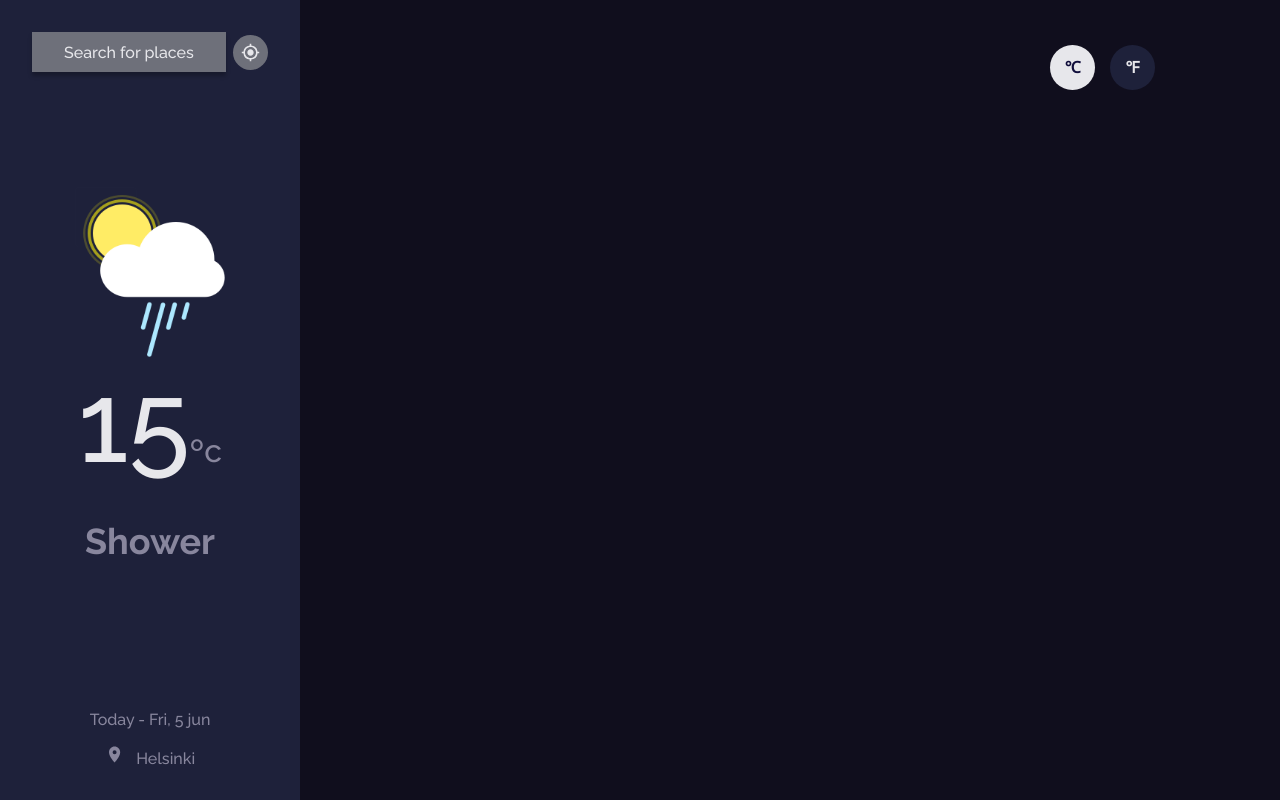
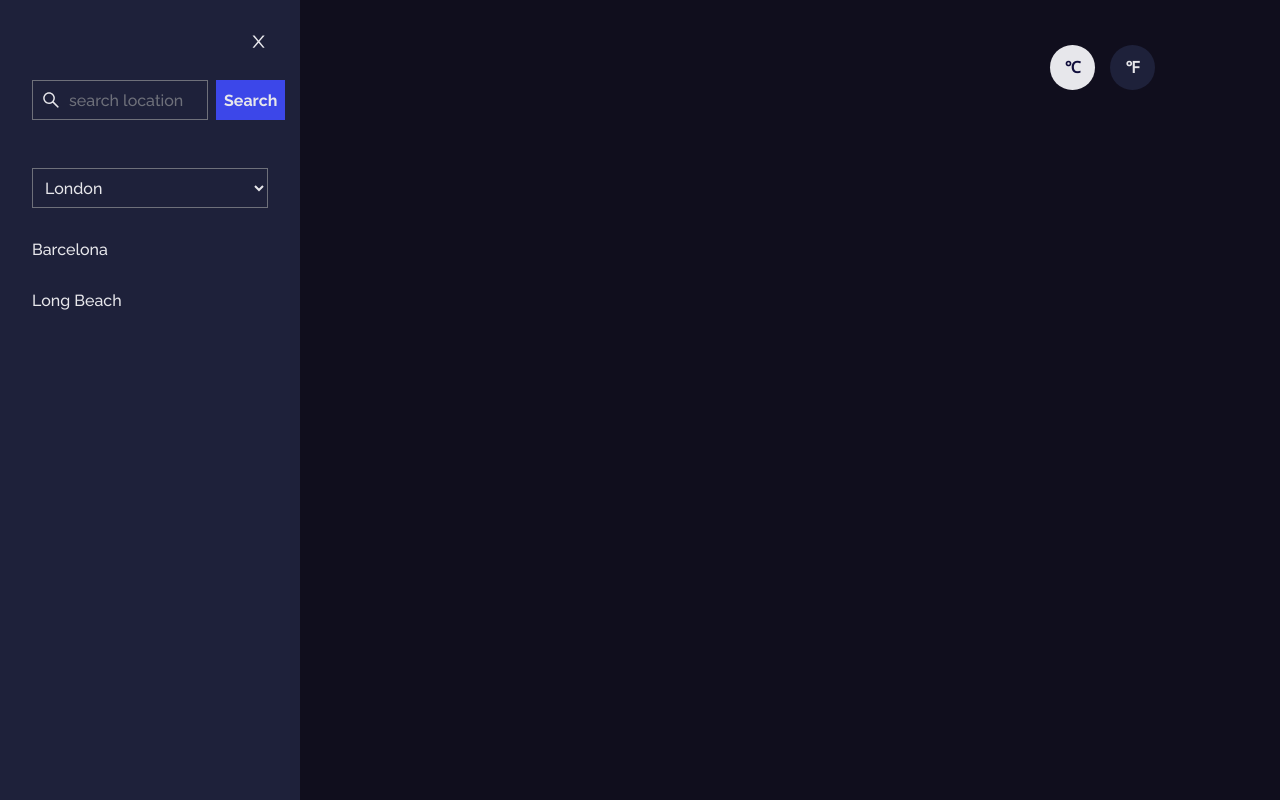
Before and after one commit to JoaoCarlosAssis/Clima, a Next.js app: page / in a window 1280 px wide. Both pictures are taken after a click on the button "Search for places". Built offline with nearby package versions, Linux system fonts and the light colour scheme.

Commit message:
add search component

```diff
--- a/src/components/Button/index.tsx
+++ b/src/components/Button/index.tsx
@@ -4,11 +4,12 @@ import { ButtonContainer } from "./style"
 export type ButtonProps = {
   children: ReactNode,
   ButtonColor?: string,
+  onClick: () => void,
 }
 
-export function Button({children, ButtonColor}: ButtonProps){
+export function Button({children, ButtonColor, onClick}: ButtonProps){
   return(
-    <ButtonContainer ButtonColor={ButtonColor}>
+    <ButtonContainer ButtonColor={ButtonColor} onClick={onClick}>
       {children}
     </ButtonContainer>
   )
--- a/src/components/Sidebar/index.tsx
+++ b/src/components/Sidebar/index.tsx
@@ -1,8 +1,13 @@
+import { AiOutlineClose, AiOutlineSearch } from 'react-icons/ai'
 import {
+  ButtonClose,
+  ContainerSearchLocation,
   ContentSidebar,
   FooterSidebar,
   HeaderSidebar,
+  LatestResearch,
   MainContentSidebar,
+  SearchLocationContent,
   SidebarContainer,
 } from "./styles";
 import { MdGpsFixed, MdLocationOn } from "react-icons/md";
@@ -10,12 +15,44 @@ import { Button } from "../Button";
 import { colors } from "../../constants/colors";
 import ImgClima from "../../assets/Shower.png";
 import Image from "next/image";
+import { useState } from "react";
 export function Sidebar() {
+  const [searchLocationIsActive, setSearchLocationIsActive] = useState(false)
+
   return (
+
     <SidebarContainer aria-label="Weather Info">
+      {searchLocationIsActive ? (
+        <ContainerSearchLocation>
+          <ButtonClose type="button" onClick={() => setSearchLocationIsActive(false)}><AiOutlineClose /></ButtonClose>
+
+          <SearchLocationContent>
+
+            <div>
+              <AiOutlineSearch />
+              <input type="text" placeholder='search location' />
+            </div>
+            <button onClick={() => console.log('search')}>Search</button>
+          </SearchLocationContent>
+            <select >
+              <option value="London">London</option>
+              <option value="London">London</option>
+              <option value="London">London</option>
+              <option value="London">London</option>
+              <option value="London">London</option>
+            </select>
+
+            <LatestResearch>
+              <span>Barcelona</span>
+              <span>Long Beach</span>
+            </LatestResearch>
+
+        </ContainerSearchLocation>
+
+      ) : (
         <ContentSidebar>
           <HeaderSidebar>
-          <Button ButtonColor={colors.gray}>Search for places</Button>
+            <Button ButtonColor={colors.gray} onClick={() => setSearchLocationIsActive(true)}>Search for places</Button>
             <MdGpsFixed aria-label="Get current location" />
           </HeaderSidebar>
           <MainContentSidebar>
@@ -39,6 +76,7 @@ export function Sidebar() {
             </div>
           </FooterSidebar>
         </ContentSidebar>
+      )}
     </SidebarContainer>
   );
 }
--- a/src/components/Sidebar/styles.ts
+++ b/src/components/Sidebar/styles.ts
@@ -58,7 +58,7 @@ export const ContentSidebar = styled.div`
     font-weight: 600;
     padding: 2rem;
   }
-  `
+`;
 
 export const FooterSidebar = styled.footer`
   display: flex;
@@ -74,3 +74,81 @@ export const FooterSidebar = styled.footer`
     }
   }
 `;
+
+export const ContainerSearchLocation = styled.div`
+  position: relative;
+
+  select{
+    border: 1px solid ${colors.gray};
+    width: 100%;
+    height: 2.5rem;
+    background: transparent;
+    color: ${colors.white};
+    outline: none;
+    padding: 0.5rem;
+  }
+`;
+
+export const ButtonClose = styled.button`
+  position: absolute;
+  top: 0;
+  right: 0;
+  border: none;
+  background: transparent;
+  font-size: 1.2rem;
+  color: ${colors.white};
+  font-weight: bold;
+  transition: filter 0.2s;
+  &:hover {
+    filter: brightness(0.7);
+  }
+
+
+`;
+
+export const SearchLocationContent = styled.div`
+padding: 3rem 0;
+display: flex;
+gap: 0.5rem;
+  div {
+    padding: 0 0.5rem;
+    width: 80%;
+    display: flex;
+    align-items: center;
+    height: 2.5rem;
+    border: 1px solid ${colors.gray};
+    svg{
+      margin-right: 0.5rem;
+      width: 20px;
+      height: 20px;
+    }
+    input {
+      border: none;
+      width: 8.125rem;
+      background: transparent;
+      outline: none;
+      color: ${colors.white};
+      &::placeholder{
+        color: ${colors.gray};
+        font-weight: ;
+      }
+    }
+  }
+
+  button{
+    background: ${colors.lightBlue};
+    border: none;
+    color: ${colors.white};
+    padding: 0 0.5rem;
+    font-weight: 600;
+  }
+
+
+`;
+
+export const LatestResearch = styled.div`
+  display: flex;
+  flex-direction: column;
+  gap: 2rem;
+  margin-top: 2rem
+`
```
Lines whose indentation alone changed are shown as unchanged.
